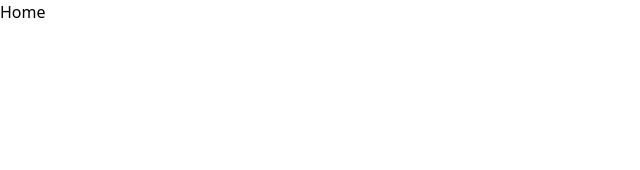
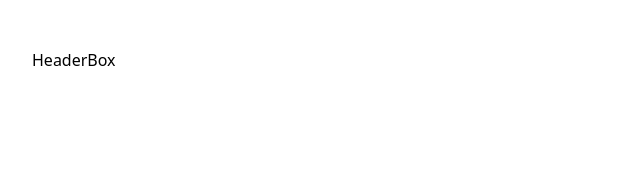
Before and after one commit to MuazMu/Magnus-Online-Banking-System, a Next.js app: page / in a window 1280 px wide. Shown: the top 170 px of the page, without its empty margins (0-640 px from the left). Built offline with nearby package versions, Linux system fonts and the light colour scheme.

Commit message:
Update on layout(page) and HeaderBox

```diff
--- a/app/(root)/page.tsx
+++ b/app/(root)/page.tsx
@@ -1,8 +1,22 @@
+import HeaderBox from '@/components/HeaderBox'
 import React from 'react'
 
 const Home = () => {
+    const loggedIn ={firstName: 'Muaz' };
   return (
-    <div>Home</div>
+    <section className="home">
+    <div className="home-content">
+     <header className="home-header">
+       <HeaderBox
+       type="greeting"
+       title="Welcome"
+       user={loggedIn?.firstName || 'Guest'}
+       subtext="Access and manage your account and transcations efficiently."
+       />
+     </header>
+
+    </div>
+    </section>
   )
 }
 
--- /dev/null
+++ b/components/HeaderBox.tsx
@@ -0,0 +1,10 @@
+import React from 'react'
+
+const HeaderBox = ({type ="title", title, subtext,
+    user  }: HeaderBoxProps) => {
+  return (
+    <div>HeaderBox</div>
+  )
+}
+
+export default HeaderBox
```
